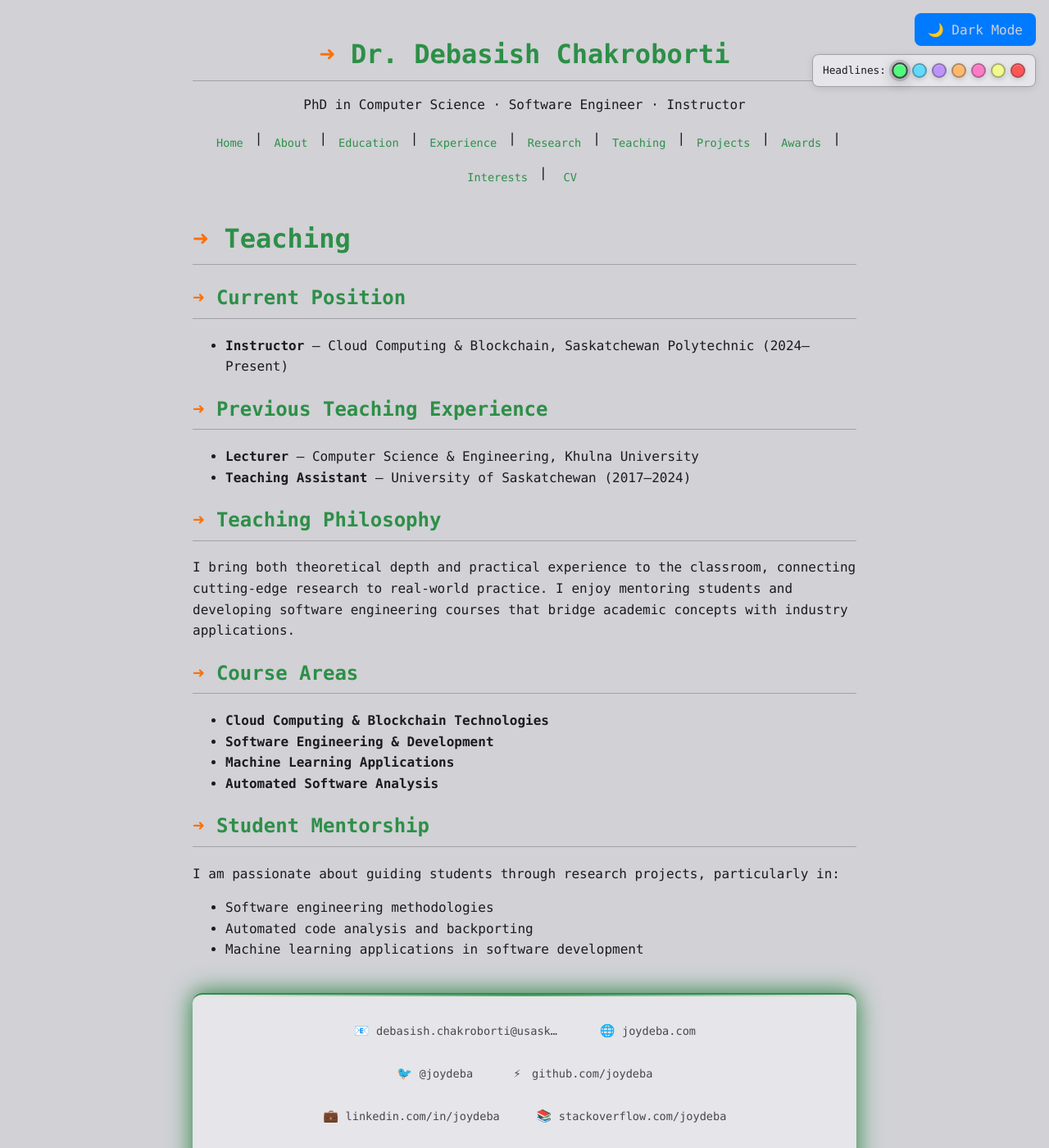
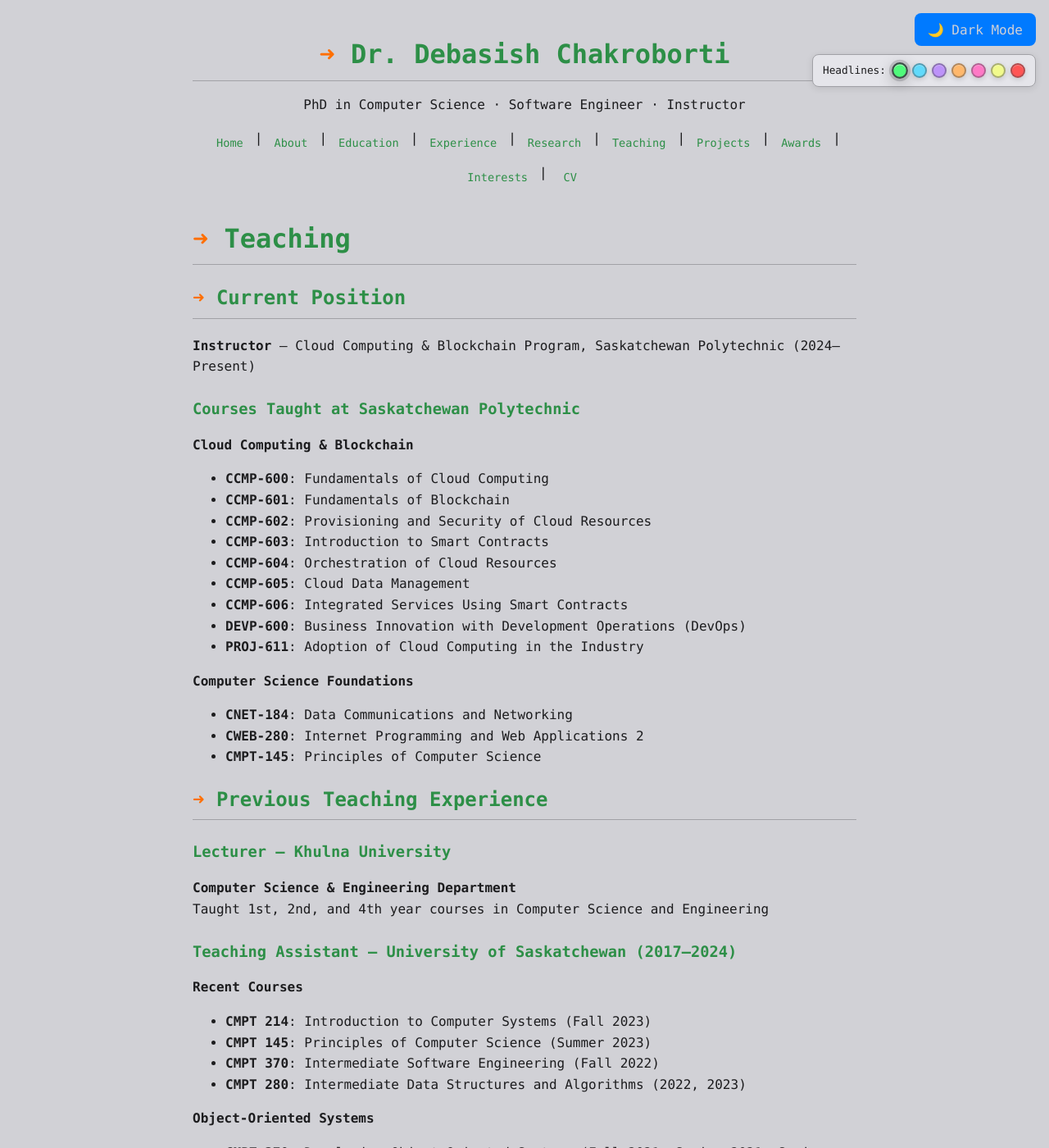
Before and after one commit to joydeba/joydeba.github.io, a Jekyll site: the page built from teaching.md, in a window 1280 px wide and 1400 px high. Shown: the whole window at 82% size. Built offline with Jekyll 4.4.1, drawn with Linux system fonts in a browser that asks for light colours; some of the changed text lies outside the part shown.

Commit message:
Revise teaching section to include detailed course listings for the Cloud Computing & Blockchain program and Computer Science foundations at Saskatchewan Polytechnic. Update previous teaching experience format for clarity and add recent courses taught as a Teaching Assistant at the University of Saskatchewan.

```diff
--- a/teaching.md
+++ b/teaching.md
@@ -6,20 +6,49 @@ title: "Teaching"
 # Teaching
 
 ## Current Position
-- **Instructor** – Cloud Computing & Blockchain, Saskatchewan Polytechnic (2024–Present)
+**Instructor** – Cloud Computing & Blockchain Program, Saskatchewan Polytechnic (2024–Present)
+
+### Courses Taught at Saskatchewan Polytechnic
+
+**Cloud Computing & Blockchain**
+- **CCMP-600**: Fundamentals of Cloud Computing
+- **CCMP-601**: Fundamentals of Blockchain
+- **CCMP-602**: Provisioning and Security of Cloud Resources
+- **CCMP-603**: Introduction to Smart Contracts
+- **CCMP-604**: Orchestration of Cloud Resources
+- **CCMP-605**: Cloud Data Management
+- **CCMP-606**: Integrated Services Using Smart Contracts
+- **DEVP-600**: Business Innovation with Development Operations (DevOps)
+- **PROJ-611**: Adoption of Cloud Computing in the Industry
+
+**Computer Science Foundations**
+- **CNET-184**: Data Communications and Networking
+- **CWEB-280**: Internet Programming and Web Applications 2
+- **CMPT-145**: Principles of Computer Science
 
 ## Previous Teaching Experience
-- **Lecturer** – Computer Science & Engineering, Khulna University
-- **Teaching Assistant** – University of Saskatchewan (2017–2024)
+
+### Lecturer – Khulna University
+**Computer Science & Engineering Department**
+Taught 1st, 2nd, and 4th year courses in Computer Science and Engineering
+
+### Teaching Assistant – University of Saskatchewan (2017–2024)
+
+**Recent Courses**
+- **CMPT 214**: Introduction to Computer Systems (Fall 2023)
+- **CMPT 145**: Principles of Computer Science (Summer 2023)
+- **CMPT 370**: Intermediate Software Engineering (Fall 2022)
+- **CMPT 280**: Intermediate Data Structures and Algorithms (2022, 2023)
+
+**Object-Oriented Systems**
+- **CMPT 270**: Developing Object-Oriented Systems (Fall 2021, Spring 2021, Spring 2022, Fall 2020)
+
+**Other Courses**
+- **CMPT 141**: Introduction to Computer Science
+- **Database Management Systems**
 
 ## Teaching Philosophy
 I bring both theoretical depth and practical experience to the classroom, connecting cutting-edge research to real-world practice. I enjoy mentoring students and developing software engineering courses that bridge academic concepts with industry applications.
-
-## Course Areas
-- **Cloud Computing & Blockchain Technologies**
-- **Software Engineering & Development**
-- **Machine Learning Applications**
-- **Automated Software Analysis**
 
 ## Student Mentorship
 I am passionate about guiding students through research projects, particularly in:
```
